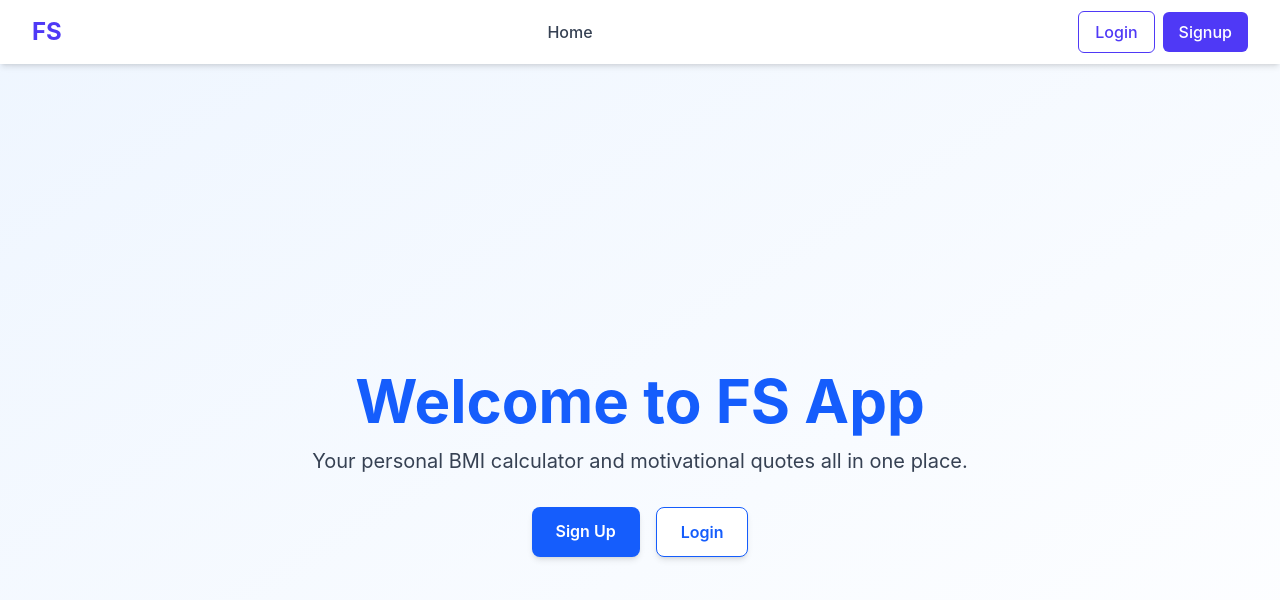
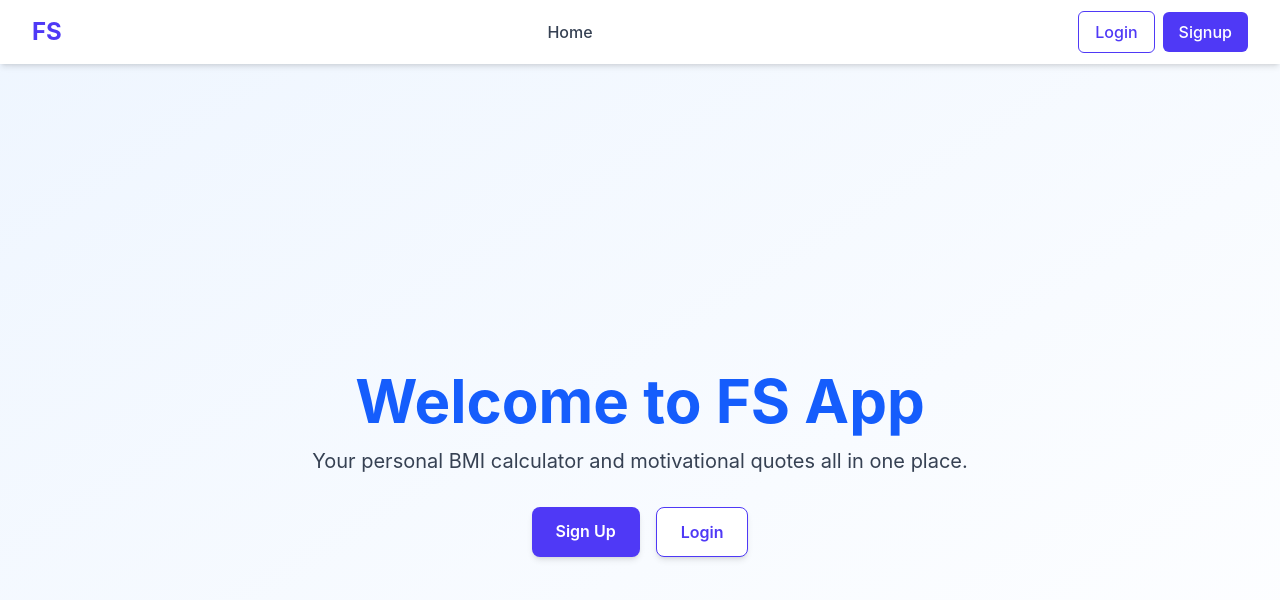
Before and after one commit to fsikali/bmi-app-frontend, a Next.js app: page / in a window 1280 px wide. Shown: the top 600 px of the page. Built offline with nearby package versions, Linux system fonts and the light colour scheme.

Commit message:
update: signupform, page

```diff
--- a/src/app/page.tsx
+++ b/src/app/page.tsx
@@ -12,13 +12,13 @@ export default function Home() {
       <div className="flex space-x-4 justify-center">
         <a
           href="/signup"
-          className="bg-blue-600 text-white px-6 py-3 rounded-lg shadow-md hover:bg-blue-700 transition font-semibold"
+          className="bg-indigo-600 text-white px-6 py-3 rounded-lg shadow-md hover:bg-indigo-700 transition font-semibold"
         >
           Sign Up
         </a>
         <a
           href="/login"
-          className="bg-white border border-blue-600 text-blue-600 px-6 py-3 rounded-lg shadow-md hover:bg-blue-50 transition font-semibold"
+          className="bg-white border border-indigo-600 text-indigo-600 px-6 py-3 rounded-lg shadow-md hover:bg-indigo-50 transition font-semibold"
         >
           Login
         </a>
--- a/src/components/SignupForm.tsx
+++ b/src/components/SignupForm.tsx
@@ -50,7 +50,7 @@ export default function SignupForm() {
         <p className="mb-4">Your account has been created. Please login to continue.</p>
         <button
           onClick={() => router.push("/login")}
-          className="bg-blue-600 text-white px-4 py-2 rounded hover:bg-blue-700"
+          className="bg-indigo-600 text-white px-4 py-2 rounded hover:bg-blue-700"
         >
           Go to Login
         </button>
```
